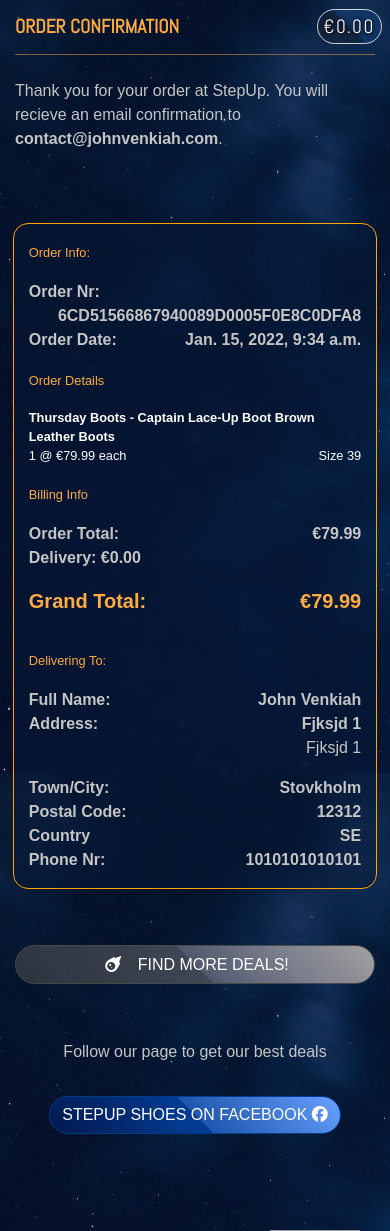
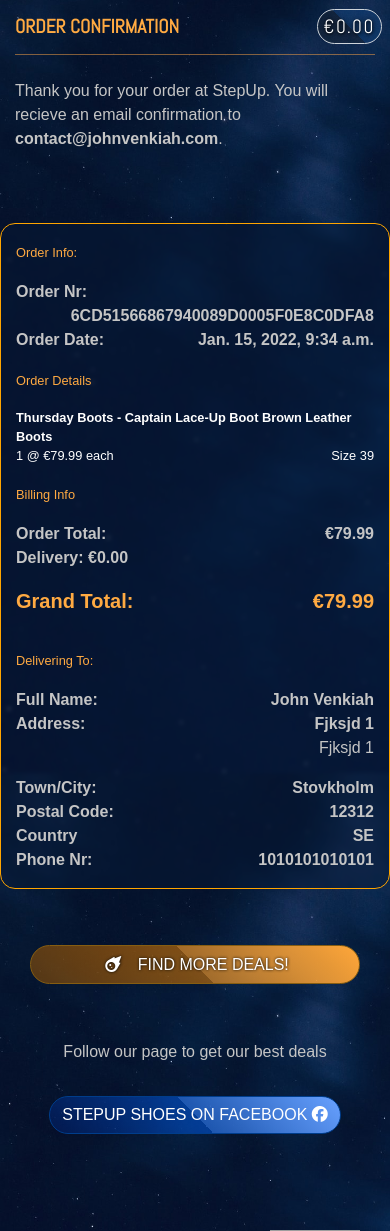
Before and after one commit to johnvenkiah/CI_PP5_John_Venkiah, a Django app: a page that uses checkout/templates/checkout/order_confirmation.html in a window 390 px wide. Shown: the part 71-1302 px from the top of the page. Run offline with Django 3.2, Linux system fonts and the light colour scheme; data comes from the database, SQL or seed files in the repository; both versions use the stored data as it was after the commit; some libraries are stand-ins or nearby versions; some web fonts are replaced; grey boxes are pictures that could not be loaded.

Commit message:
style/html: minor corrections products, product_detail, cart and checkout

```diff
--- a/checkout/templates/checkout/checkout.html
+++ b/checkout/templates/checkout/checkout.html
@@ -62,7 +62,7 @@
                     {% endfor %}
                     <hr class="my-3">
                     <div class="row">
-                        <div class="col-12 col-md-5 col-lg-4">
+                        <div class="col-12 col-md-5">
                             <a href="{% url 'view_cart' %}" class="btn btn-blue btn-block">
                                 <span class="icon">
                                     <i class="fas fa-chevron-left"></i>
@@ -129,7 +129,7 @@
                     </fieldset>
 
                     <div class="submit-button text-right mt-5 mb-2 px-3">
-						<button id="submit-button" class="btn btn-orange btn-lg btn-block">
+						<button id="submit-button" class="btn btn-green btn-lg btn-block">
 							<span class="logo-font font-weight-bold">Complete Order</span>
 							<span class="icon">
 								<i class="fas fa-lock"></i>
--- a/checkout/templates/checkout/order_confirmation.html
+++ b/checkout/templates/checkout/order_confirmation.html
@@ -16,7 +16,7 @@
 {% block content %}
     <div class="container">
         <div class="row">
-            <div class="col mt-3">
+            <div class="col mt-3 mw-lg">
                 <h2 class="logo-font">Order Confirmation</h2>
                 <hr>
                 <p class="my-4">Thank you for your order at StepUp. You will recieve an email confirmation to <strong>{{ order.email }}</strong>.</p>
@@ -24,7 +24,7 @@
         </div>
 
         <div class="row my-5">
-            <div class="checkout-col row">
+            <div class="checkout-col mx-auto mw-lg row">
                 <div class="col-12 col-md-6">
                     <div class="order-confirmation-wrapper">
                         <div class="row my-3">
@@ -112,6 +112,12 @@
                             </div>
                         </div>
 
+                        <div class="row">
+                            <div class="col-12">
+                                <p class="mb-0 text-black font-weight-bold">Town/City: <span class="float-right">{{ order.town_or_city }}</span></p>
+                            </div>
+                        </div>
+
                         {% if order.county %}
                         <div class="row">
                             <div class="col-12">
@@ -119,12 +125,6 @@
                             </div>
                         </div>
                         {% endif %}
-
-                        <div class="row">
-                            <div class="col-12">
-                                <p class="mb-0 text-black font-weight-bold">Town/City: <span class="float-right">{{ order.town_or_city }}</span></p>
-                            </div>
-                        </div>
 
                         {% if order.postcode %}
                         <div class="row">
@@ -149,17 +149,17 @@
                 </div>
             </div>
         </div>
-        <div class="row justify-content-end">
-			<div class="col-12 col-md-6 col-lg-4">
+        <div class="row mw-lg">
+			<div class="ml-auto col-12 col-md-6 col-lg-4">
                 {% if from_profile %}
-                    <a href="{% url 'my_stepup' %}" class="btn btn-block btn-orange my-2">
+                    <a href="{% url 'my_stepup' %}" class="btn btn-block btn-orange">
                         <span class="icon mr-2">
                             <i class="fas fa-angle-left"></i>
                         </span>
                         <span class="text-uppercase">Back to Profile</span>
                     </a>
                 {% else %}
-                    <a href="{% url 'products' %}?category=new_arrivals,deals,clearance" class="btn btn-block btn-grey my-2">
+                    <a href="{% url 'products' %}?category=new_arrivals,deals,clearance" class="btn btn-block btn-orange my-2">
                         <span class="icon mr-2">
                             <i class="fas fa-meteor"></i>
                         </span>
--- a/products/templates/products/product_detail.html
+++ b/products/templates/products/product_detail.html
@@ -12,14 +12,15 @@
 {% block content %}
     <div class="container-fluid">
         <div class="row">
-            <div class="col-12 col-md-6 col-lg-4 offset-lg-2">
+            <div class="col-12 offset-lg-2 mt-3">
                 <p class="text-orange mb-0 lead font-weight-bold">{{ product.name }}</p>
             </div>
-            <div class="col-12 col-md-6 col-lg-4">
+            <div class="col-12 text-center">
                 <a href="{% url 'products' %}?brand={{ product.brand.name }}">
                     {% if product.brand %}
                         {% if product.brand.image %}
                             <img class="max-100" src="{{ product.brand.image.url }}" alt="{{ product.brand.friendly_name }}-logo">
+                            <p class="text-orange">{{ product.brand.friendly_name }}</p>
                         {% else %}
                             <small class="p-2 mt-2 product-edit-link">{{ product.brand.friendly_name }}</small>
                         {% endif %}
--- a/products/templates/products/products.html
+++ b/products/templates/products/products.html
@@ -24,6 +24,7 @@
                         <a href="{% url 'products' %}?brand={{ b }}">
                             {% if b.image %}
                                 <img class="max-100" src="{{ b.image.url }}" alt="{{ b.friendly_name }}-logo">
+                                <p class="text-orange">{{ b.friendly_name }}</p>
                             {% else %}
                                 <small class="p-2 mt-2 product-edit-link">{{ b.friendly_name }}</small>
                             {% endif %}
--- a/static/css/base.css
+++ b/static/css/base.css
@@ -163,7 +163,9 @@
     box-shadow: 0 0 5px #ffaa42;
 }
 
-.btn-orange:hover, .btn-blue:hover {
+.btn-orange:hover,
+.btn-green:hover,
+.btn-blue:hover {
     font-weight: bold;
     text-shadow: 0 0 5px rgba(0, 0, 0, .5);
     box-shadow: 0 0 5px white;
@@ -180,6 +182,15 @@
     background: linear-gradient(
         45deg, #001f698c, #0058e18c 50%, #276eddb9 50%, #68a1ff);
     border: 1px solid #003d8b;
+}
+
+.btn-green {
+    background: linear-gradient(45deg, #146e008c, #4bad008c 50%, #27bf1cb9 50%, #99ff3acc);
+    border: 1px solid #3f8611 !important;
+}
+
+.btn-green:hover {
+    background-color: #0b350b;
 }
 
 .btn-red {
@@ -921,6 +932,10 @@
     .custom-toast {
         margin: 0 auto;
     }
+
+    .checkout-col {
+        width: 93%;
+    }
 }
 
 /* MEDIA QUERIES: MOBILE DEVICES, LANDSCAPE */
```
Also changed, not shown: db.sqlite3, media/Screenshot_2022-01-09_at_01.09.01.png (added).
